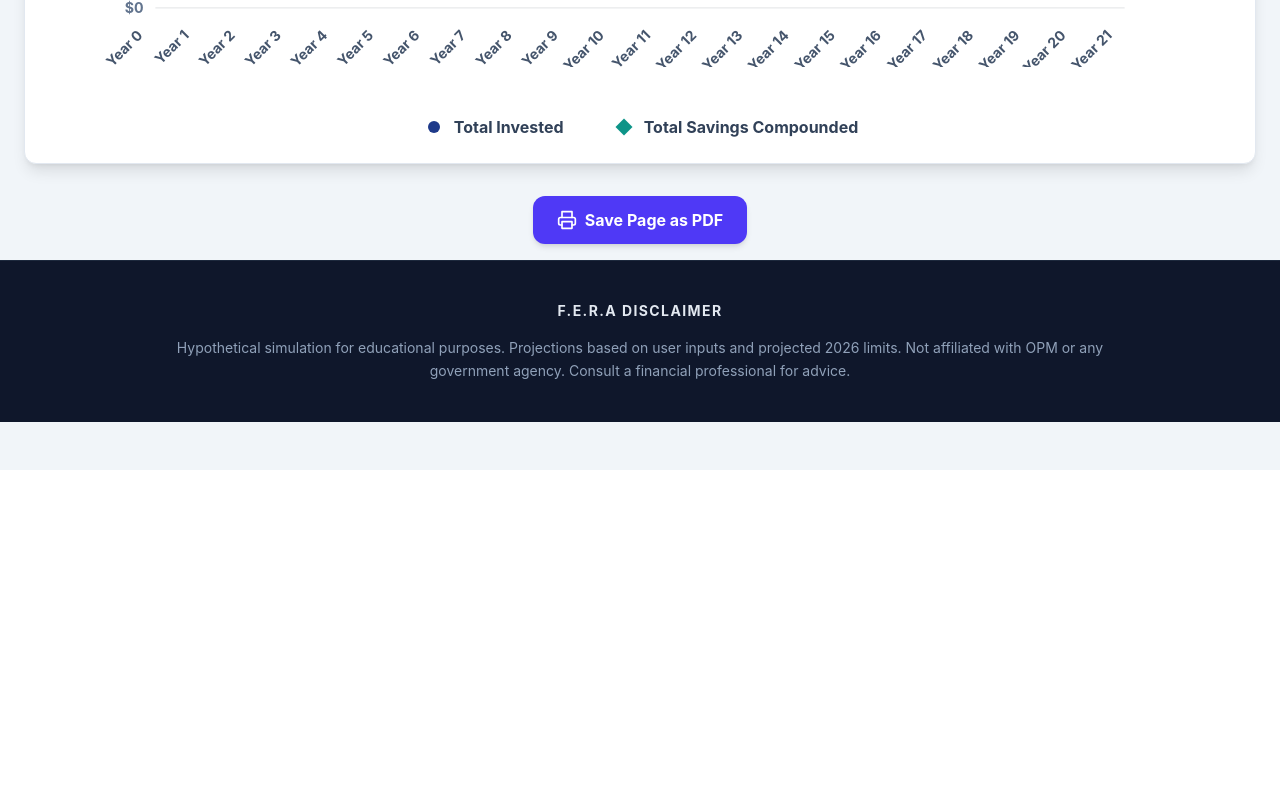
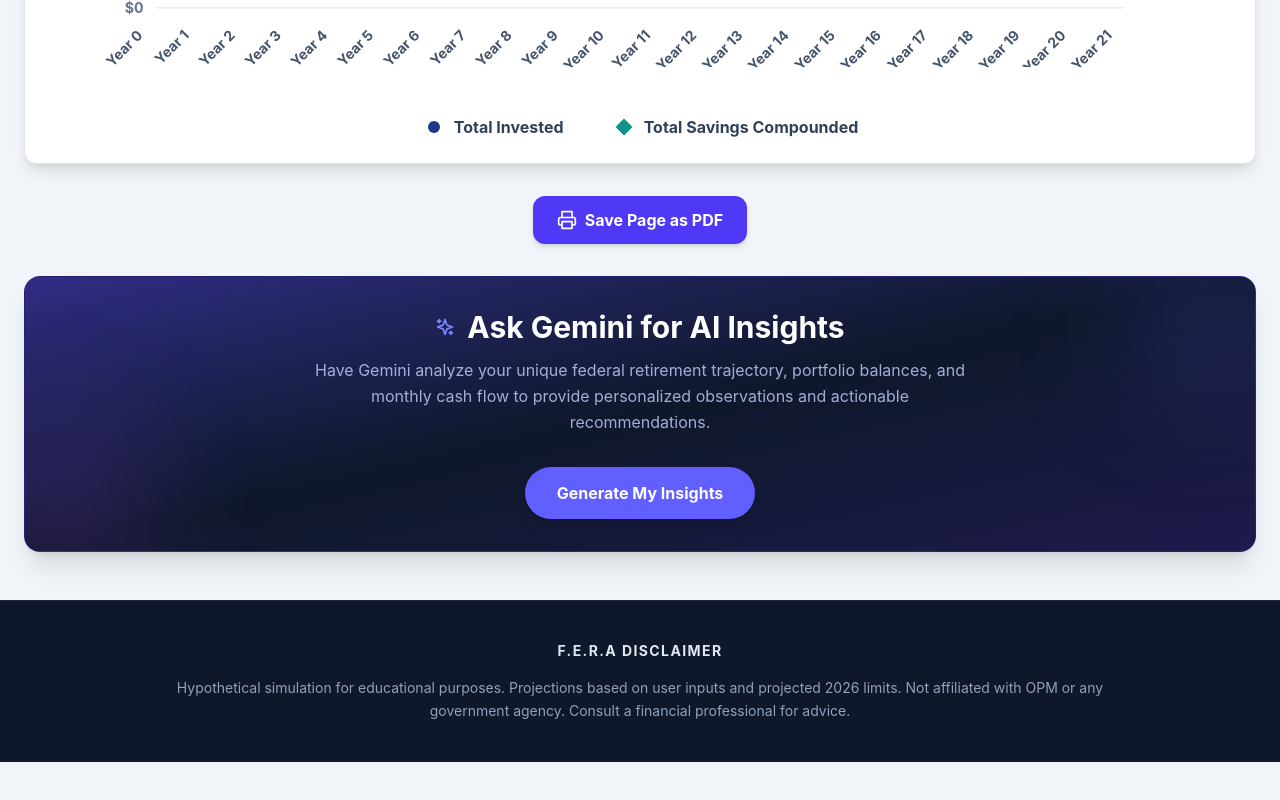
Before and after one commit to g98r9b6jyz-eng/Final-FERA, a React (Vite) app: page / in a window 1280 px wide. Shown: the part 4368-5168 px from the top of the page. Before the commit the page ends 4838 px from the top, so only its background shows below. Built offline with nearby package versions, Linux system fonts and the light colour scheme.

Commit message:
Update App.tsx

```diff
--- a/src/App.tsx
+++ b/src/App.tsx
@@ -819,7 +819,86 @@
     moon: <svg width="20" height="20" viewBox="0 0 24 24" fill="none" stroke="currentColor" strokeWidth="2" strokeLinecap="round" strokeLinejoin="round"><path d="M21 12.79A9 9 0 1 1 11.21 3 7 7 0 0 0 21 12.79z"/></svg>,
     chevronDown: <svg width="24" height="24" viewBox="0 0 24 24" fill="none" stroke="currentColor" strokeWidth="2" strokeLinecap="round" strokeLinejoin="round"><polyline points="6 9 12 15 18 9"/></svg>,
     chevronUp: <svg width="24" height="24" viewBox="0 0 24 24" fill="none" stroke="currentColor" strokeWidth="2" strokeLinecap="round" strokeLinejoin="round"><polyline points="18 15 12 9 6 15"/></svg>,
-    printer: <svg width="20" height="20" viewBox="0 0 24 24" fill="none" stroke="currentColor" strokeWidth="2" strokeLinecap="round" strokeLinejoin="round"><polyline points="6 9 6 2 18 2 18 9"/><path d="M6 18H4a2 2 0 0 1-2-2v-5a2 2 0 0 1 2-2h16a2 2 0 0 1 2 2v5a2 2 0 0 1-2 2h-2"/><rect x="6" y="14" width="12" height="8"/></svg>
+    printer: <svg width="20" height="20" viewBox="0 0 24 24" fill="none" stroke="currentColor" strokeWidth="2" strokeLinecap="round" strokeLinejoin="round"><polyline points="6 9 6 2 18 2 18 9"/><path d="M6 18H4a2 2 0 0 1-2-2v-5a2 2 0 0 1 2-2h16a2 2 0 0 1 2 2v5a2 2 0 0 1-2 2h-2"/><rect x="6" y="14" width="12" height="8"/></svg>,
+    sparkles: <svg width="20" height="20" viewBox="0 0 24 24" fill="none" stroke="currentColor" strokeWidth="2" strokeLinecap="round" strokeLinejoin="round"><path d="m12 3-1.912 5.813a2 2 0 0 1-1.275 1.275L3 12l5.813 1.912a2 2 0 0 1 1.275 1.275L12 21l1.912-5.813a2 2 0 0 1 1.275-1.275L21 12l-5.813-1.912a2 2 0 0 1-1.275-1.275L12 3Z"/><path d="M5 3v4"/><path d="M19 17v4"/><path d="M3 5h4"/><path d="M17 19h4"/></svg>
+  };
+
+  const [isGeneratingInsights, setIsGeneratingInsights] = useState(false);
+  const [aiInsights, setAiInsights] = useState<string | null>(null);
+  const [aiError, setAiError] = useState<string | null>(null);
+
+  const generateInsights = async () => {
+    setIsGeneratingInsights(true);
+    setAiError(null);
+
+    const apiKey = "";
+    const url = `https://generativelanguage.googleapis.com/v1beta/models/gemini-2.5-flash-preview-09-2025:generateContent?key=${apiKey}`;
+
+    const systemPrompt = "You are an expert Federal Retirement Financial Planner. Analyze the provided federal employee data and provide 3 to 4 concise, highly personalized observations and actionable recommendations. Format clearly using bullet points and brief paragraphs. Be educational, encouraging, and note that this is not formal financial advice.";
+
+    const userQuery = `
+      Here is my current profile:
+      Age: ${results.currentAge} (Target Retirement Age: ${retireAge})
+      Years to Retirement: ${results.yearsToRetire}
+      Federal Service at Retirement: ${results.totalCreditableService.toFixed(1)} years
+      Current Salary: $${currentSalary}
+      Projected High-3 Salary: $${Math.round(results.high3)}
+
+      Projected Annual FERS Pension (Net): $${Math.round(results.netPension)}
+
+      Current Balances:
+      TSP: $${tradTsp + rothTsp}
+      IRA: $${tradIraBalance + rothIraBalance}
+      Brokerage & Others: $${brokerageBalance + prior401kBal + megaBal}
+
+      Future Total Portfolio Projection at Retirement: $${Math.round(results.totalPortfolio)}
+
+      Monthly Cash Flow:
+      Gross: $${Math.round(results.totalMonthlyGross)}
+      Take-Home Net: $${Math.round(results.netPaycheck)}
+      Remaining Spendable Cash (after savings/debt): $${Math.round(results.remainingToSpend)}
+
+      Please give me your top insights and recommendations to optimize my trajectory.
+    `;
+
+    const payload = {
+      contents: [{ parts: [{ text: userQuery }] }],
+      systemInstruction: { parts: [{ text: systemPrompt }] }
+    };
+
+    const fetchWithBackoff = async (retries = 5, delay = 1000): Promise<string> => {
+      try {
+        const response = await fetch(url, {
+          method: 'POST',
+          headers: { 'Content-Type': 'application/json' },
+          body: JSON.stringify(payload)
+        });
+
+        if (!response.ok) throw new Error(`HTTP error! status: ${response.status}`);
+
+        const data = await response.json();
+        const text = data.candidates?.[0]?.content?.parts?.[0]?.text;
+        if (!text) throw new Error("No text returned from Gemini");
+
+        return text;
+      } catch (error) {
+        if (retries > 0) {
+          await new Promise(res => setTimeout(res, delay));
+          return fetchWithBackoff(retries - 1, delay * 2);
+        } else {
+          throw error;
+        }
+      }
+    };
+
+    try {
+      const text = await fetchWithBackoff();
+      setAiInsights(text);
+    } catch (err: any) {
+      setAiError("Failed to generate insights. Please check your network and try again.");
+    } finally {
+      setIsGeneratingInsights(false);
+    }
   };
 
   return (
@@ -1245,6 +1324,74 @@
             {icons.printer} Save Page as PDF
           </button>
         </div>
+
+        {/* AI Insights Section */}
+        <div className="mt-8 mb-12 print:hidden">
+          <div className="bg-gradient-to-br from-indigo-900 via-slate-900 to-indigo-950 rounded-2xl p-8 shadow-xl relative overflow-hidden border border-indigo-800/50">
+             {/* Decorative background elements */}
+             <div className="absolute top-0 right-0 -mt-10 -mr-10 w-40 h-40 bg-indigo-500/20 rounded-full blur-3xl"></div>
+             <div className="absolute bottom-0 left-0 -mb-10 -ml-10 w-40 h-40 bg-purple-500/20 rounded-full blur-3xl"></div>
+
+             <div className="relative z-10 flex flex-col items-center text-center">
+                <h3 className="text-2xl sm:text-3xl font-bold text-white mb-3 flex items-center justify-center gap-3">
+                  <span className="text-indigo-400">{icons.sparkles}</span> Ask Gemini for AI Insights
+                </h3>
+                <p className="text-indigo-200/80 mb-8 max-w-2xl text-sm sm:text-base leading-relaxed">
+                  Have Gemini analyze your unique federal retirement trajectory, portfolio balances, and monthly cash flow to provide personalized observations and actionable recommendations.
+                </p>
+
+                {!aiInsights && !isGeneratingInsights && (
+                   <button
+                     onClick={generateInsights}
+                     className="px-8 py-3.5 bg-indigo-500 hover:bg-indigo-400 text-white rounded-full font-bold transition-all shadow-lg hover:shadow-indigo-500/25 flex items-center gap-2 transform hover:-translate-y-0.5"
+                   >
+                     Generate My Insights
+                   </button>
+                )}
+
+                {isGeneratingInsights && (
+                   <div className="flex flex-col items-center gap-4 text-indigo-300">
+                      <div className="w-8 h-8 border-4 border-indigo-500/30 border-t-indigo-400 rounded-full animate-spin"></div>
+                      <span className="font-medium animate-pulse">Analyzing your financial trajectory...</span>
+                   </div>
+                )}
+
+                {aiError && (
+                   <div className="text-rose-200 bg-rose-900/40 p-4 rounded-xl border border-rose-800/50 mt-4 flex items-center gap-3 max-w-lg w-full text-left">
+                      <div className="shrink-0 text-rose-400">{icons.alert}</div>
+                      <div className="text-sm font-medium">{aiError}</div>
+                      <button onClick={generateInsights} className="ml-auto text-xs bg-rose-800/50 hover:bg-rose-700 px-3 py-1.5 rounded-md transition-colors">Retry</button>
+                   </div>
+                )}
+
+                {aiInsights && (
+                   <div className="mt-8 w-full text-left bg-slate-900/60 backdrop-blur-md border border-indigo-500/30 p-6 sm:p-8 rounded-xl shadow-inner text-indigo-50 relative">
+                     <div className="absolute top-4 right-4 text-indigo-500/30 opacity-50">
+                        {icons.sparkles}
+                     </div>
+                     <div className="whitespace-pre-wrap leading-relaxed text-sm sm:text-base prose prose-invert prose-indigo max-w-none">
+                       {/* Basic Markdown rendering formatting through whitespace-pre-wrap */}
+                       {aiInsights.split('\n').map((line, idx) => {
+                          if (line.startsWith('**') && line.endsWith('**')) return <h4 key={idx} className="font-bold text-lg text-indigo-300 mt-4 mb-2">{line.replace(/\*\*/g, '')}</h4>;
+                          if (line.startsWith('* ')) return <li key={idx} className="ml-4 mb-1.5 text-indigo-100">{line.substring(2).replace(/\*\*/g, '')}</li>;
+                          if (line.trim() === '') return <br key={idx} />;
+                          return <p key={idx} className="mb-2 text-indigo-50/90">{line.replace(/\*\*/g, '')}</p>;
+                       })}
+                     </div>
+                     <div className="mt-8 flex justify-center">
+                        <button
+                          onClick={() => setAiInsights(null)}
+                          className="text-sm text-indigo-400 hover:text-white transition-colors px-4 py-2 rounded-lg hover:bg-indigo-800/50"
+                        >
+                          Clear Insights
+                        </button>
+                     </div>
+                   </div>
+                )}
+             </div>
+          </div>
+        </div>
+
       </main>
 
       <footer className="py-10 bg-slate-900 border-t border-slate-800 text-slate-400 text-xs sm:text-sm w-full">
```
